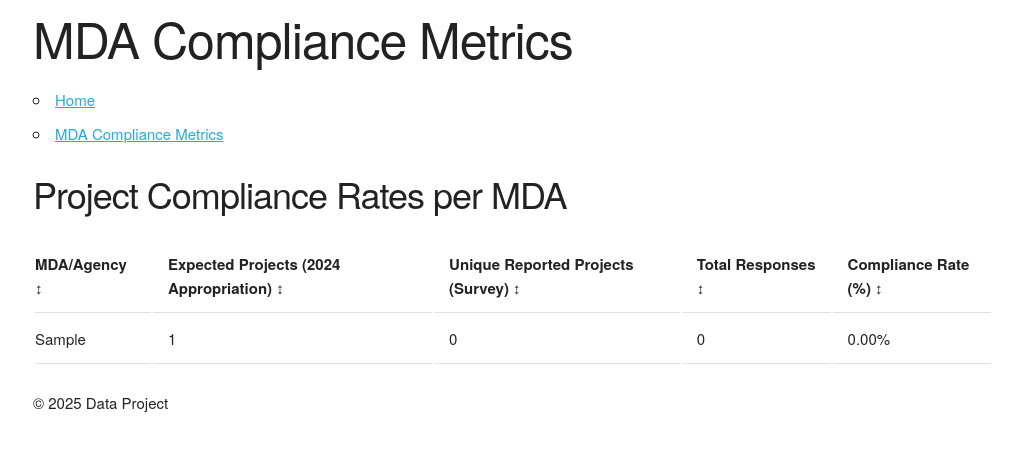
After one commit to iyke497/2024-Capital-Monitoring-Dashboard, a Flask app: page /compliance in a window 1280 px wide. The commit adds this page. Shown: the top 452 px of the page, without its empty margins (127-1149 px from the left). Run offline with Flask 3, Linux system fonts and the light colour scheme; tables that the repository leaves empty hold one stand-in row (values such as "Sample post").

Commit message:
Data Ingestion v.01

```diff
--- a/app/data_fetcher.py
+++ b/app/data_fetcher.py
@@ -346,7 +346,9 @@ class ComplianceMetrics:
         # Count the number of UNIQUE ERGP codes reported per MDA
         reported_subquery = db.session.query(
             SurveyResponse.mda_name.label('mda_name'),
-            func.count(distinct(SurveyResponse.ergp_code)).label('reported_projects')
+            func.count(distinct(SurveyResponse.ergp_code)).label('reported_projects'),
+            # Counts the total number of survey forms submitted
+            func.count(SurveyResponse.id).label('total_responses')
         ).group_by(
             SurveyResponse.mda_name
         ).subquery()
@@ -370,7 +372,8 @@ class ComplianceMetrics:
         results = db.session.query(
             func.coalesce(expected_subquery.c.mda_name, reported_subquery.c.mda_name).label('mda_name'),
             func.coalesce(expected_subquery.c.expected_projects, 0).label('expected'),
-            func.coalesce(reported_subquery.c.reported_projects, 0).label('reported')
+            func.coalesce(reported_subquery.c.reported_projects, 0).label('reported'),
+            func.coalesce(reported_subquery.c.total_responses, 0).label('total_responses')
         ).outerjoin(
             reported_subquery,
             expected_subquery.c.mda_name == reported_subquery.c.mda_name
@@ -392,6 +395,7 @@ class ComplianceMetrics:
                 'mda_name': row.mda_name,
                 'expected_projects': expected,
                 'reported_projects': reported,
+                'total_responses': row.total_responses,
                 'compliance_rate_pct': round(compliance_rate, 2)
             })
 
--- a/app/routes/api.py
+++ b/app/routes/api.py
@@ -1,7 +1,7 @@
 # app/routes/api.py
 from flask import Blueprint, jsonify, request
 from ..models import SurveyResponse, SurveyMetadata
-from ..data_fetcher import DataFetcher
+from ..data_fetcher import DataFetcher, ComplianceMetrics
 
 api_bp = Blueprint("api", __name__)
 
@@ -154,3 +154,21 @@ def get_responses():
             "per_page": paginated.per_page,
         }
     )
+
+
+# Compliance and Metrics
+@api_bp.get("/compliance/mda")
+def get_mda_compliance():
+    """Returns MDA-level compliance data for visualization."""
+    try:
+        compliance_data = ComplianceMetrics.calculate_mda_compliance_data()
+
+        return jsonify({
+            "success": True,
+            "data": compliance_data
+        })
+    except Exception as e:
+        return jsonify({
+            "success": False,
+            "message": f"Error calculating compliance: {str(e)}"
+        }), 500
--- a/app/routes/main.py
+++ b/app/routes/main.py
@@ -8,3 +8,8 @@ main_bp = Blueprint("main", __name__)
 def index():
     """Home page"""
     return render_template("index.html")
+
+@main_bp.route("/compliance")
+def compliance_metrics():
+    """Renders the compliance table page."""
+    return render_template("compliance.html")
--- /dev/null
+++ b/app/templates/compliance.html
@@ -0,0 +1,134 @@
+<!DOCTYPE html>
+<html lang="en">
+<head>
+    <meta charset="UTF-8">
+    <title>MDA Compliance Metrics</title>
+    <link rel="stylesheet" href="https://cdnjs.cloudflare.com/ajax/libs/skeleton/2.0.4/skeleton.min.css">
+    <style>
+        /* Simple table styling for better readability */
+        table { width: 100%; margin-top: 20px; }
+        th { cursor: pointer; }
+        .container { width: 90%; margin: 0 auto; }
+    </style>
+</head>
+<body>
+    <div class="container">
+        <header>
+            <h1>MDA Compliance Metrics</h1>
+            <nav>
+                <ul>
+                    <li><a href="/">Home</a></li>
+                    <li><a href="/compliance">MDA Compliance Metrics</a></li>
+                </ul>
+            </nav>
+        </header>
+
+        <main>
+            <h3>Project Compliance Rates per MDA</h3>
+            <p id="loading-message">Loading compliance data...</p>
+
+            <table id="compliance-table">
+                <thead>
+                    <tr>
+                        <th data-sort="mda_name">MDA/Agency ↕</th>
+                        <th data-sort="expected_projects">Expected Projects (2024 Appropriation) ↕</th>
+                        <th data-sort="reported_projects">Unique Reported Projects (Survey) ↕</th>
+                        <th data-sort="total_responses">Total Responses ↕</th>
+                        <th data-sort="compliance_rate_pct">Compliance Rate (%) ↕</th>
+                    </tr>
+                </thead>
+                <tbody id="compliance-table-body">
+                    </tbody>
+            </table>
+        </main>
+
+        <footer>
+            <p>&copy; 2025 Data Project</p>
+        </footer>
+    </div>
+
+    <script>
+        const API_ENDPOINT = '/api/compliance/mda';
+        let currentData = [];
+        let sortColumn = 'compliance_rate_pct';
+        let sortDirection = 'desc';
+
+        // Function to fetch data from the API
+        async function fetchComplianceData() {
+            try {
+                const response = await fetch(API_ENDPOINT);
+                const result = await response.json();
+
+                document.getElementById('loading-message').style.display = 'none';
+
+                if (result.success && result.data) {
+                    currentData = result.data;
+                    renderTable(currentData);
+                    addSortListeners();
+                } else {
+                    document.getElementById('compliance-table-body').innerHTML = `<tr><td colspan="4">Error loading data: ${result.message}</td></tr>`;
+                }
+            } catch (error) {
+                document.getElementById('compliance-table-body').innerHTML = `<tr><td colspan="4">Failed to connect to API: ${error.message}</td></tr>`;
+            }
+        }
+
+        // Function to render the table rows
+        function renderTable(data) {
+            const tbody = document.getElementById('compliance-table-body');
+            tbody.innerHTML = ''; // Clear existing rows
+
+            if (data.length === 0) {
+                tbody.innerHTML = '<tr><td colspan="4">No compliance data available.</td></tr>';
+                return;
+            }
+
+            // Sort data before rendering
+            sortData(data, sortColumn, sortDirection);
+
+            data.forEach(item => {
+                const row = tbody.insertRow();
+                row.insertCell().textContent = item.mda_name;
+                row.insertCell().textContent = item.expected_projects;
+                row.insertCell().textContent = item.reported_projects;
+                row.insertCell().textContent = item.total_responses;
+                row.insertCell().textContent = `${item.compliance_rate_pct.toFixed(2)}%`; // Format percentage
+            });
+        }
+
+        // Simple sorting function
+        function sortData(data, column, direction) {
+            data.sort((a, b) => {
+                const aVal = a[column];
+                const bVal = b[column];
+
+                if (direction === 'asc') {
+                    return aVal > bVal ? 1 : aVal < bVal ? -1 : 0;
+                } else {
+                    return aVal < bVal ? 1 : aVal > bVal ? -1 : 0;
+                }
+            });
+        }
+
+        // Add event listeners for table header sorting
+        function addSortListeners() {
+            document.querySelectorAll('#compliance-table th').forEach(header => {
+                header.addEventListener('click', () => {
+                    const column = header.getAttribute('data-sort');
+
+                    if (column === sortColumn) {
+                        sortDirection = sortDirection === 'asc' ? 'desc' : 'asc';
+                    } else {
+                        sortColumn = column;
+                        sortDirection = 'asc'; // Default sort direction when changing columns
+                    }
+                    renderTable(currentData);
+                });
+            });
+        }
+
+        // Initialize the data load
+        document.addEventListener('DOMContentLoaded', fetchComplianceData);
+    </script>
+</body>
+</html>
```
Also changed, not shown: app/data_cleaner.py (+7 -7 lines), app/models.py (+17 -0 lines), app/templates/index.html (+11 -2 lines).
